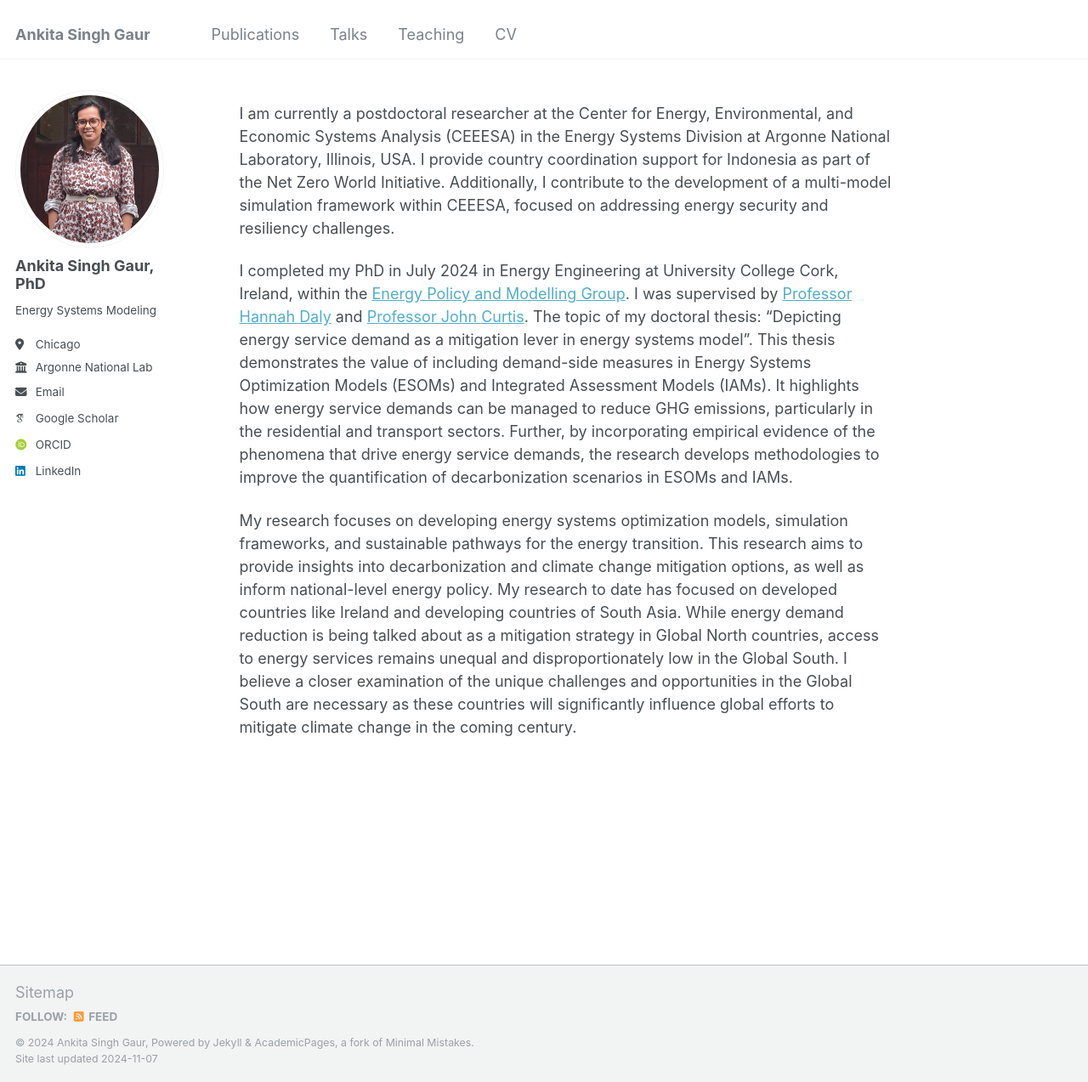
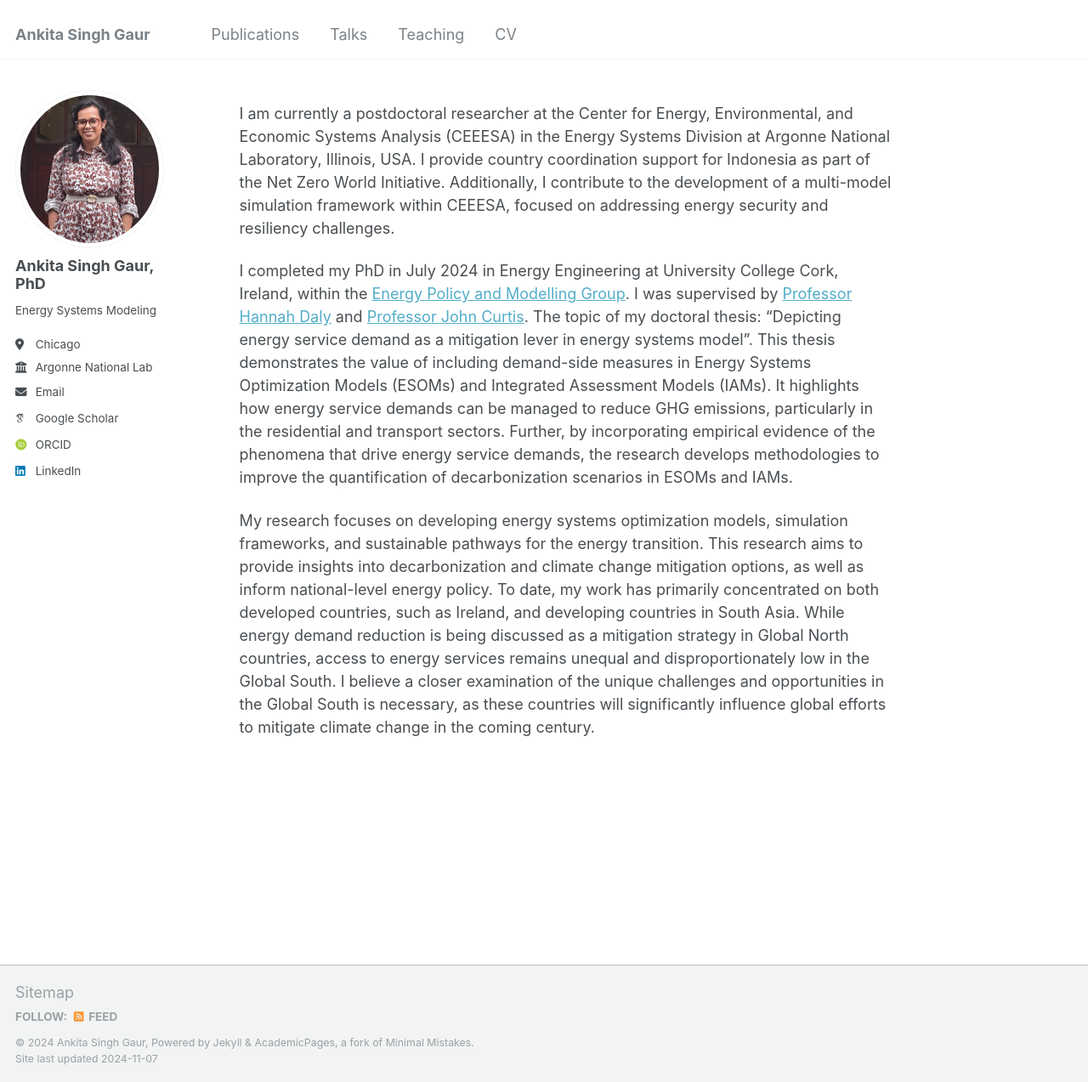
Before and after one commit to ankitagaur93/ankitagaur93.github.io, a Jekyll site: the page built from _pages/about.md, in a window 1280 px wide and 1273 px high. Shown: the whole window at 85% size. Built offline with Jekyll 4.4.1, drawn with Linux system fonts in a browser that asks for light colours; some web fonts are replaced.

Commit message:
Update about.md

```diff
--- a/_pages/about.md
+++ b/_pages/about.md
@@ -11,5 +11,4 @@ I am currently a postdoctoral researcher at the Center for Energy, Environmental
 
 I completed my PhD in July 2024 in Energy Engineering at University College Cork, Ireland, within the [Energy Policy and Modelling Group](https://www.ucc.ie/en/epmg/). I was supervised by [Professor Hannah Daly](https://research.ucc.ie/profiles/D021/h.daly@ucc.ie) and [Professor John Curtis](https://www.esri.ie/people/john-curtis). The topic of my doctoral thesis: "Depicting energy service demand as a mitigation lever in energy systems model". This thesis demonstrates the value of including demand-side measures in Energy Systems Optimization Models (ESOMs) and Integrated Assessment Models (IAMs). It highlights how energy service demands can be managed to reduce GHG emissions, particularly in the residential and transport sectors. Further, by incorporating empirical evidence of the phenomena that drive energy service demands, the research develops methodologies to improve the quantification of decarbonization scenarios in ESOMs and IAMs.
 
-My research focuses on developing energy systems optimization models, simulation frameworks, and sustainable pathways for the energy transition. This research aims to provide insights into decarbonization and climate change mitigation options, as well as inform national-level energy policy. My research to date has focused on developed countries like Ireland and developing countries of South Asia. While energy demand reduction is being talked about as a mitigation strategy in Global North countries, access to energy services remains unequal and disproportionately low in the Global South. I believe a closer examination of the unique challenges and
-opportunities in the Global South are necessary as these countries will significantly influence global efforts to mitigate climate change in the coming century.
+My research focuses on developing energy systems optimization models, simulation frameworks, and sustainable pathways for the energy transition. This research aims to provide insights into decarbonization and climate change mitigation options, as well as inform national-level energy policy. To date, my work has primarily concentrated on both developed countries, such as Ireland, and developing countries in South Asia. While energy demand reduction is being discussed as a mitigation strategy in Global North countries, access to energy services remains unequal and disproportionately low in the Global South. I believe a closer examination of the unique challenges and opportunities in the Global South is necessary, as these countries will significantly influence global efforts to mitigate climate change in the coming century.
```
